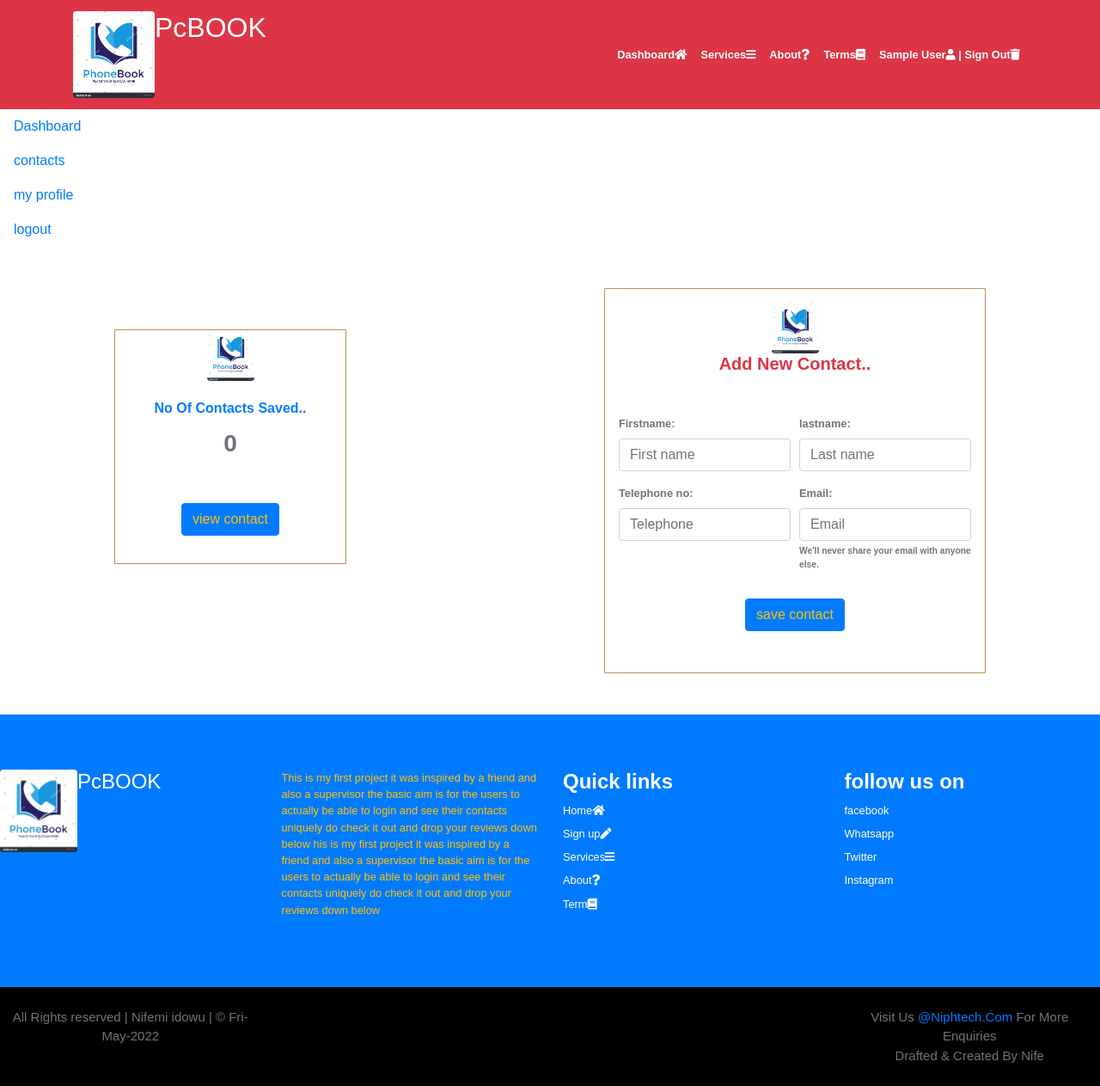
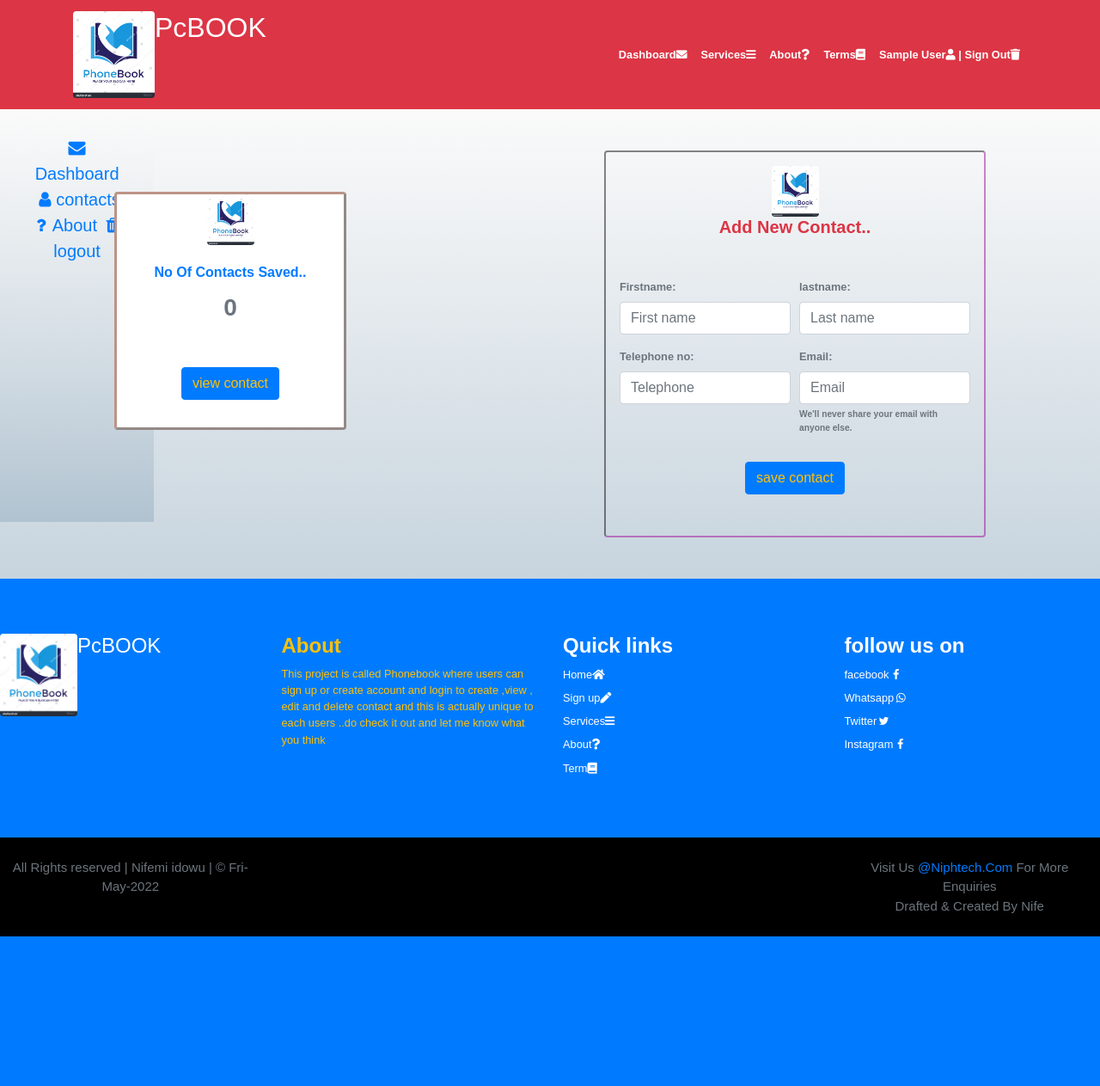
Before and after one commit to idowu-nifemi/PhoneBookProject, a PHP site: page /dashboard.php in a window 1280 px wide. Shown: the whole page at 86% size. After the commit the page ends 1089 px from the top, so only its background shows below. Run offline with PHP 8.4, Linux system fonts and the light colour scheme; the visitor is signed in with stand-in values (Sample User, id 1); data that the repository does not hold is empty; some libraries are stand-ins or nearby versions.

Commit message:
made some litle changes and added a sidebar to some of the pages

```diff
--- a/css/syntax.css
+++ b/css/syntax.css
@@ -12,60 +12,18 @@ footer{
 }
 
 .back-overlay {
-    background:-moz-linear-gradient(top,#fafafa 0% ,rgba(57, 0, 39, 0.761) 100%);
-    background:-webkit-linear-gradient(top ,#fafafa 0% ,#510144c2 100%);
-    background: linear-gradient(top,#f5f8f9c2 0% ,#390032c2 100%);
-    background-size: 100%;
+   background:-moz-linear-gradient(top,#fafafa 0% ,rgba(152, 176, 194, 0.543) 100%);
+   background:-webkit-linear-gradient(top ,#fafafa 0% ,rgba(152, 176, 194, 0.543) 100%);
+   background: linear-gradient(top,#f5f8f9c2 0% ,rgba(152, 176, 194, 0.543) 100%);
+   background-size: 100%;
 }
 
  .round  {
-      border: 1px groove rgba(160, 93, 0, 0.689);
-      border-radius: 1px;
+      border: 2px inset rgba(71, 0, 67, 0.476);
+      border-radius: 2px;
   }
 
-  table  {
-     border: 1px groove rgba(9, 134, 69, 0.724);
-     border-radius: 1px;
-  }
-
-  .ooh {
-    border: 3px groove rgba(95, 2, 50, 0.689);
-    /* border-radius: 1px; */
-    background:-moz-linear-gradient(top,#fafafa 0% ,rgba(159, 26, 26, 0.761) 100%);
-    background:-webkit-linear-gradient(top ,#fafafa 0% ,#581504c2 100%);
-    background: linear-gradient(top,hsl(90, 100%, 100%) 0% ,#71055fc2 100%);
-    background-size: 100%;
+  .round2  {
+    border: 3px outset rgba(115, 29, 2, 0.476);
+    border-radius: 2px;
 }
-
-/* The sidebar menu */
-.sidenav {
-  height: 380px;/* Full-height: remove this if you want "auto" height */
-  width: 150px; /* Set the width of the sidebar */
-  position: fixed; /* Fixed Sidebar (stay in place on scroll) */
-  z-index:1 ; /* Stay on top */
-  top: 0; /*Stay at the top */
-  left: 0;
-  background-color: rgb(44, 6, 157); /* Black */
-  overflow-x: hidden; /* Disable horizontal scroll */
-  padding-top: 20px;
-}
-
-/* The navigation menu links */
-.sidenav a {
-  padding: 6px 8px 6px 16px;
-  text-decoration: none;
-  font-size: 20px;
-  color: #fffbfb;
-  display: block;
-}
-
-/* When you mouse over the navigation links, change their color */
-.sidenav a:hover {
-  color: #bea6a6ce;
-}
-
-/* On smaller screens, where height is less than 450px, change the style of the sidebar (less padding and a smaller font size) */
-@media screen and (max-height: 450px) {
-  .sidenav {padding-top: 15px;}
-  .sidenav a {font-size: 18px;}
-}
--- a/dashboard.php
+++ b/dashboard.php
@@ -1,5 +1,6 @@
 <?php
-  include 'config/db_connect.php';
+  require_once('config/db_connect.php');
+
   //initialize the session
   if(session_status() != PHP_SESSION_ACTIVE);
   session_start();
@@ -60,11 +61,6 @@
           $errors['email'] = "invalid email <br/>";
           }
       }
-    // // getting the telephone from the database
-    // $checkAccount = $conn->query("SELECT * FROM tb_contacts WHERE telephone='$telephone' ");
-
-    // //fetch the resulting rows as an array.
-    // $row_account = $checkAccount->fetch_assoc();
 
     if(array_filter($errors)) {
       $errors['status'] =  "ERROR 505!! <br/>";
@@ -89,38 +85,23 @@
 
   }
 
-
-
 ?>
-
 
 <!DOCTYPE html>
 <html lang="en">
-  <?php include "header.php"; ?>
 
-    <div class="bg-faded">
+    <?php include('header.php');?>
+    <?php include('sidebar.php');?>
+
+    <div class="back-overlay">
         <!-- sidebar whether fixed,auto or responsive buh i will prefer a toggleable one -->
-        <ul class="nav flex-column">
-          <li class="nav-item">
-            <a class="nav-link" href="#">Dashboard</a>
-          </li>
-          <li class="nav-item">
-            <a class="nav-link" href="#">contacts</a>
-          </li>
-          <li class="nav-item">
-            <a class="nav-link" href="#">my profile</a>
-          </li>
-          <li class="nav-item">
-            <a class="nav-link" href="#">logout</a>
-          </li>
-        </ul>
         <div class="container">
             <div class="row">
               <div class="col-md-6 mt-5 ">
-                <div class="card  round m-5 w-50">
+                <div class="card round rounded round2 m-5 w-50">
                   <img class=" img-fluid rounded d-block mx-auto mt-0" style="width: 55px;" src="img/phonebooklogo.png" alt="no thumbnails">
                     <div class="card-body  ">
-                       <div class = "card-title  text-center text-primary font-weight-bold text-capitalize">no of contacts saved..</div>
+                       <div class = "card-title text-center text-primary font-weight-bold text-capitalize">no of contacts saved..</div>
                        <h3 class = " card-text text-center text-muted font-weight-bold"> <?php echo sizeof($tb_contacts);?></h3>
                     </div>
 
@@ -131,12 +112,12 @@
               </div>
 
               <div class="col-md-6 ">
-                <form class = "small text-muted round m-5 p-3 font-weight-bold" action="<?php echo $_SERVER['PHP_SELF'] ?>" method="POST">
+                <form class = "small text-muted round rounded m-5 p-3 font-weight-bold" method="POST">
 
-                    <img class=" img-fluid rounded d-block mx-auto mt-0" style="width: 55px;" src="img/phonebooklogo.png" alt="no thumbnails">
-                    <h4 class = " display-5 text-center lead text-danger font-weight-bold text-capitalize">add new contact..</h4>
-                    <small class ="text-danger font-weight-bold"><?php echo $errors['status']; ?></small>
-                    <div class="form-row form-group form-text mt-5">
+                    <img class= "img-fluid rounded d-block mx-auto mt-0" style="width: 55px;" src="img/phonebooklogo.png" alt="no thumbnails">
+                    <h4 class = "display-5 text-center lead text-danger font-weight-bold text-capitalize">add new contact..</h4>
+                    <small class= "text-danger font-weight-bold"><?php echo $errors['status']; ?></small>
+                    <div class= "form-row form-group form-text mt-5">
 
                         <div class="col-md-6">
 
@@ -182,5 +163,5 @@
             </div>
         </div>
     </div>
-  <?php include "footer.php"; ?>
+    <?php include('footer.php'); ?>
 </html>
--- a/footer.php
+++ b/footer.php
@@ -8,11 +8,10 @@
                 </div>
             </div>
             <div class="col-md-3">
-                <p class="text-warning small">This is my first project it was inspired by a friend and also a supervisor
-                    the basic aim is for the users to actually be able to login and see their contacts uniquely
-                    do check it out and drop your reviews down below his is my first project it was inspired by a friend and also a supervisor
-                    the basic aim is for the users to actually be able to login and see their contacts uniquely
-                    do check it out and drop your reviews down below </p>
+                <h4 id ="about" class ="text-warning font-weight-bold">About</h4>
+                <p class="text-warning small">This project is called Phonebook where users can sign up or create account and login to
+                    create ,view , edit and delete contact and this is actually unique to each users ..do check it out and let me know what you think
+                 </p>
             </div>
 
             <div class="col-md-3">
@@ -20,7 +19,7 @@
                     <h6><a class="text-white small" href="index.php">Home<i class="fas fa-home"></i></a></h6>
                     <h6><a class="text-white small" href="signup.php">Sign up<i class="fas fa-pen"></i></a></h6>
                     <h6><a class="text-white small" href="#">Services<i class="fas fa-bars"></i></a></h6>
-                    <h6><a class="text-white small" href="#">About<i class="fas fa-question"></i></a></h6>
+                    <h6><a class="text-white small" href="#about">About<i class="fas fa-question"></i></a></h6>
                     <h6><a class="text-white small" href="#">Term<i class="fas fa-book"></i></a></h6>
 
             </div>
@@ -28,10 +27,10 @@
 
             <div class="col-md-3">
                     <h4 class="text-white font-weight-bold">follow us on</h4>
-                    <h6><a class="text-white small" href="#">facebook</a></h6>
-                    <h6><a class="text-white small" href="#">Whatsapp</a></h6>
-                    <h6><a class="text-white small" href="#">Twitter<i class="fas fa-twitter"></i></a></h6>
-                    <h6><a class="text-white small" href="#">Instagram</a></h6>
+                    <h6><a class="text-white small" href="#">facebook<i class="fa fa-fw fa-facebook"></i></a></h6>
+                    <h6><a class="text-white small" href="#">Whatsapp<i class="fa fa-fw fa-whatsapp"></i></a></h6>
+                    <h6><a class="text-white small" href="#">Twitter<i class="fa fa-fw fa-twitter"></i></a></h6>
+                    <h6><a class="text-white small" href="#">Instagram<i class="fa fa-fw fa-facebook"></i></a></h6>
             </div>
 
         </div>
@@ -66,4 +65,9 @@
         $('#lol').DataTable();
      });
     </script>
+    <script type="text/javascript">
+      function togglemenu(){
+        document.getElementById('sidebar').classList.toggle('active');
+      }
+    </script>
 </body>
--- a/header.php
+++ b/header.php
@@ -6,19 +6,18 @@
 ?>
 
 <head>
-    <meta charset="UTF-8">
-    <meta http-equiv="X-UA-Compatible" content="IE=edge">
-    <meta name="viewport" content="width=device-width, initial-scale=1.0, shrink-to-fit=no">
-    <title>nothing yet!!</title>
-      <!-- Compiled and minified CSS -->
-      <!-- <link rel="stylesheet" href="https://cdnjs.cloudflare.com/ajax/libs/materialize/1.0.0/css/materialize.min.css"> -->
-      <!-- <link href="https://cdn.jsdelivr.net/npm/bootstrap@5.1.3/dist/css/bootstrap.min.css" rel="stylesheet" integrity="sha384-1BmE4kWBq78iYhFldvKuhfTAU6auU8tT94WrHftjDbrCEXSU1oBoqyl2QvZ6jIW3" crossorigin="anonymous"> -->
+      <meta charset="UTF-8">
+      <meta http-equiv="X-UA-Compatible" content="IE=edge">
+      <meta name="viewport" content="width=device-width, initial-scale=1.0, shrink-to-fit=no">
+      <title>nothing yet!!</title>
       <link rel="stylesheet" href="https://use.fontawesome.com/releases/v5.7.0/css/all.css" integrity="sha384-lZN37f5QGtY3VHgisS14W3ExzMWZxybE1SJSEsQp9S+oqd12jhcu+A56Ebc1zFSJ" crossorigin="anonymous">
+      <link rel="stylesheet" href="https://cdnjs.cloudflare.com/ajax/libs/font-awesome/4.7.0/css/font-awesome.min.css">
       <!-- <link rel="stylesheet" href="https://cdnjs.cloudflare.com/ajax/libs/twitter-bootstrap/4.5.2/css/bootstrap.css"> -->
       <link rel="stylesheet" href="https://cdn.datatables.net/1.11.5/css/dataTables.bootstrap4.min.css">
       <link rel="stylesheet" type="text/css" href="css/bootstrap.css">
       <link rel="stylesheet" type="text/css" href="css/bootstrap-grid.css">
       <link rel="stylesheet" type="text/css" href="css/syntax.css">
+      <link rel="stylesheet" type="text/css" href="css/style.css">
 </head>
 <body class="">
   <nav class="navbar navbar-expand-lg navbar-toggleable-sm bg-danger navbar-dark">
@@ -44,7 +43,7 @@
                     </li>
                   <?php } else {?>
                     <li class="nav-item ">
-                       <a href="dashboard.php" class="nav-link active">Dashboard<i class="fas fa-home"></i></a>
+                       <a href="dashboard.php" class="nav-link active">Dashboard<i class="fas fa-envelope"></i></a>
                     </li>
                   <?php } ?>
 
@@ -53,7 +52,7 @@
                     </li>
 
                     <li class="nav-item ">
-                      <a href="#" class="nav-link active">About<i class="fas fa-question"></i></a>
+                      <a href="#about" class="nav-link active">About<i class="fas fa-question"></i></a>
                     </li>
 
                     <li class="nav-item ">
--- /dev/null
+++ b/sidebar.php
@@ -0,0 +1,17 @@
+<!DOCTYPE html>
+<html>
+
+    <div id="sidebar"  onclick ="togglemenu()">
+        <div class="toggle-btn">
+                <span></span>
+                <span></span>
+                <span></span>
+        </div>
+        <ul>
+          <a href="dashboard.php"><i class="fa fa-fw fa-envelope"></i> Dashboard</a>
+          <a href="view_contact.php"><i class="fa fa-fw fa-user"></i>contacts</a>
+          <a href="#about"><i class="fa fa-fw fa-question"></i>About</a>
+          <a href="signout.php"><i class="fa fa-fw fa-trash"></i>logout</a>
+        </ul>
+    </div>
+</html>
--- a/signout.php
+++ b/signout.php
@@ -1,7 +1,7 @@
 <?php
   //initialize the session
 
-  if(session_status() != PHP_SESSION_ACTIVE)
+  if(session_status() != PHP_SESSION_ACTIVE);
     session_start();
 
     session_destroy();
```
Also changed, not shown: editContact.php (+9 -11 lines), index.php (+6 -7 lines), signup.php (+5 -5 lines), view_contact.php (+14 -16 lines).
